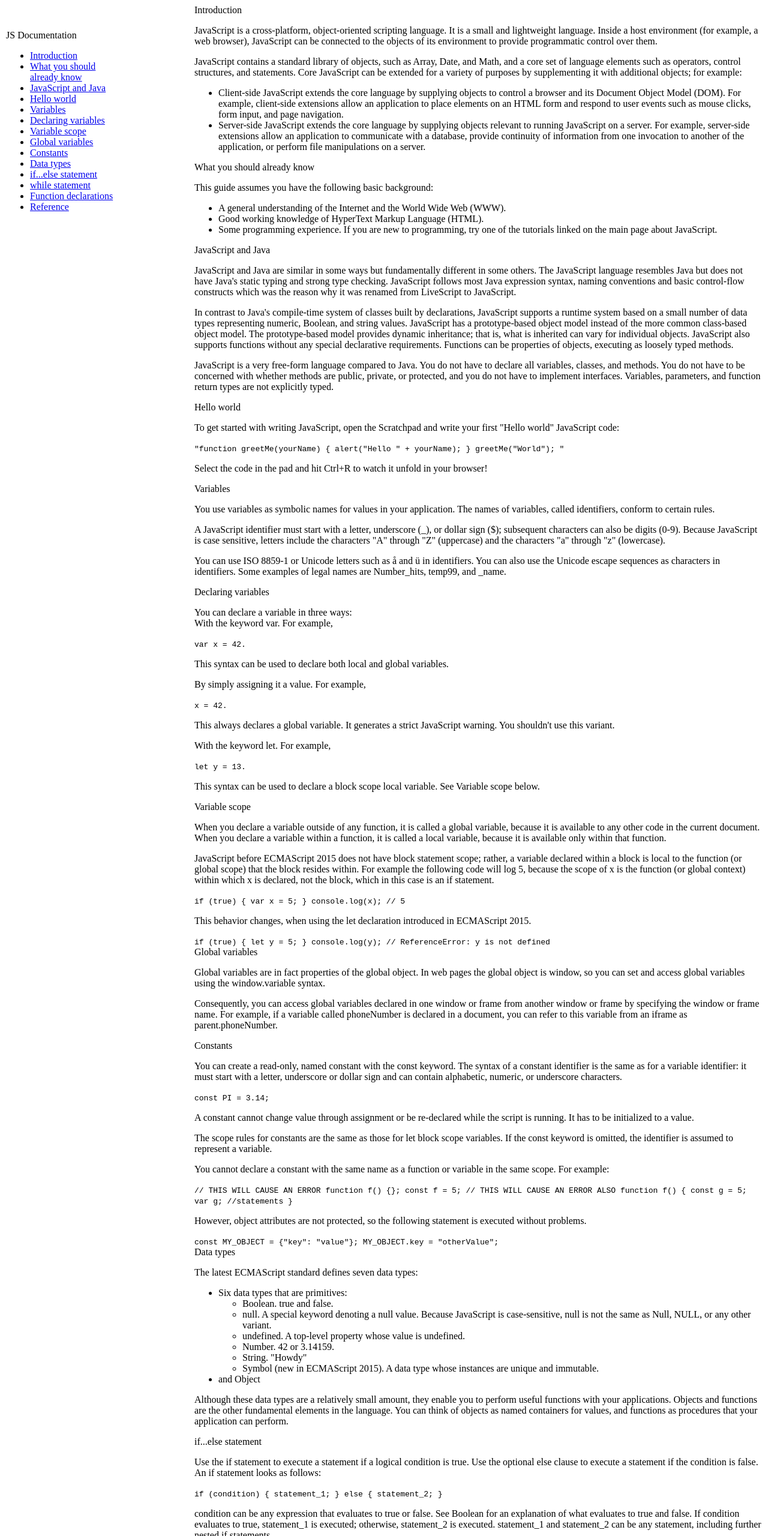
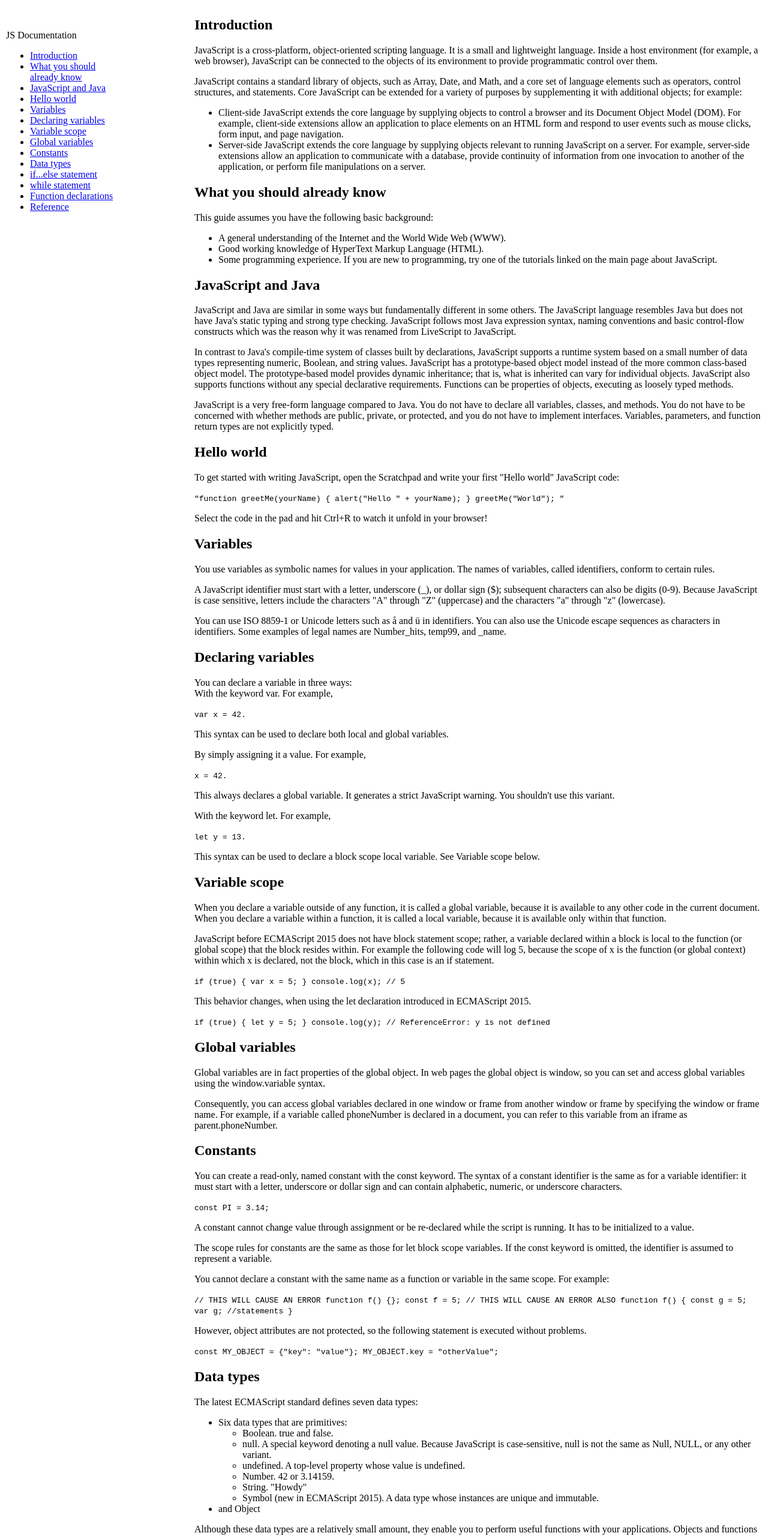
Before and after one commit to tambasii/tech_documentation, a plain HTML site: page index.html in a window 1280 px wide. Shown: the top 2560 px of the page at 60% size. Drawn offline with Linux system fonts and the light colour scheme.

Commit message:
made some changes on two lines

```diff
--- a/index.html
+++ b/index.html
@@ -23,7 +23,7 @@
         <li><a href="#Global_variables" class="nav-link">Global variables</a></li>
         <li><a href="#Constants" class="nav-link">Constants</a></li>
         <li><a href="#Data_types" class="nav-link">Data types</a></li>
-        <li><a href="#if...else statement" class="nav-link">if...else statement</a></li>
+        <li><a href="#if...else_statement" class="nav-link">if...else statement</a></li>
         <li><a href="#while_statement" class="nav-link">while statement</a></li>
         <li><a href="#Function_declarations" class="nav-link">Function declarations</a></li>
         <li><a href="#Reference" class="nav-link">Reference</a></li>
@@ -34,7 +34,7 @@
     <main id="main-doc">
 
       <section class="main-section" id="Introduction">
-        <header>Introduction</header>
+        <header><h2>Introduction</h2></header>
         <p>JavaScript is a cross-platform, object-oriented scripting language. It is a small and lightweight language. Inside a host environment (for example, a web browser), JavaScript can be connected to the objects of its environment to provide programmatic control over them.</p>
         <p>JavaScript contains a standard library of objects, such as Array, Date, and Math, and a core set of language elements such as operators, control structures, and statements. Core JavaScript can be extended for a variety of purposes by supplementing it with additional objects; for example:</p>
         <ul>
@@ -45,7 +45,7 @@
 
 
       <section class="main-section" id="What_you_should_already_know">
-        <header>What you should already know</header>
+        <header><h2>What you should already know</h2></header>
         <p>This guide assumes you have the following basic background:</p>
         <ul>
           <li>A general understanding of the Internet and the World Wide Web (WWW).</li>
@@ -58,7 +58,7 @@
 
 
       <section class="main-section" id="JavaScript_and_Java">
-        <header>JavaScript and Java</header>
+        <header><h2>JavaScript and Java</h2></header>
         <p>JavaScript and Java are similar in some ways but fundamentally different in some others. The JavaScript language resembles Java but does not have Java's static typing and strong type checking. JavaScript follows most Java expression syntax, naming conventions and basic control-flow constructs which was the reason why it was renamed from LiveScript to JavaScript.</p>
         <p>In contrast to Java's compile-time system of classes built by declarations, JavaScript supports a runtime system based on a small number of data types representing numeric, Boolean, and string values. JavaScript has a prototype-based object model instead of the more common class-based object model. The prototype-based model provides dynamic inheritance; that is, what is inherited can vary for individual objects. JavaScript also supports functions without any special declarative requirements. Functions can be properties of objects, executing as loosely typed methods.</p>
         <p>JavaScript is a very free-form language compared to Java. You do not have to declare all variables, classes, and methods. You do not have to be concerned with whether methods are public, private, or protected, and you do not have to implement interfaces. Variables, parameters, and function return types are not explicitly typed.</p>
@@ -67,7 +67,7 @@
 
 
       <section class="main-section" id="Hello_world">
-        <header>Hello world</header>
+        <header><h2>Hello world</h2></header>
         <p>To get started with writing JavaScript, open the Scratchpad and write your first "Hello world" JavaScript code:</p>
         <code>"function greetMe(yourName) { alert("Hello " + yourName); } greetMe("World"); "</code>
         <p>Select the code in the pad and hit Ctrl+R to watch it unfold in your browser!</p>
@@ -75,7 +75,7 @@
 
 
       <section class="main-section" id="Variables">
-        <header>Variables</header>
+        <header><h2>Variables</h2></header>
         <p>You use variables as symbolic names for values in your application. The names of variables, called identifiers, conform to certain rules.</p>
         <p>A JavaScript identifier must start with a letter, underscore (_), or dollar sign ($); subsequent characters can also be digits (0-9). Because JavaScript is case sensitive, letters include the characters "A" through "Z" (uppercase) and the characters "a" through "z" (lowercase).</p>
         <p>You can use ISO 8859-1 or Unicode letters such as å and ü in identifiers. You can also use the Unicode escape sequences as characters in identifiers. Some examples of legal names are Number_hits, temp99, and _name.</p>
@@ -83,7 +83,7 @@
 
 
       <section class="main-section" id="Declaring_variables">
-        <header>Declaring variables</header>
+        <header><h2>Declaring variables</h2></header>
         <p>You can declare a variable in three ways: <br>With the keyword var. For example, </p>
 
         <code>var x = 42.</code>
@@ -102,7 +102,7 @@
 
 
       <section class="main-section" id="Variable_scope">
-        <header>Variable scope</header>
+        <header><h2>Variable scope</h2></header>
         <p>
           When you declare a variable outside of any function, it is called a global variable, because it is available to any other code in the current document. When you declare a variable within a function, it is called a local variable, because it is available only within that function. </p>
 
@@ -116,7 +116,7 @@ not defined</code>
 
 
       <section class="main-section" id="Global_variables">
-        <header>Global variables</header>
+        <header><h2>Global variables</h2></header>
         <p>Global variables are in fact properties of the global object. In web pages the global object is window, so you can set and access global variables using the window.variable syntax.</p>
 
         <p>Consequently, you can access global variables declared in one window or frame from another window or frame by specifying the window or frame name. For example, if a variable called phoneNumber is declared in a document, you can refer to this variable from an iframe as parent.phoneNumber.</p>
@@ -124,7 +124,7 @@ not defined</code>
 
 
       <section class="main-section" id="Constants">
-        <header>Constants</header>
+        <header><h2>Constants</h2></header>
         <p>You can create a read-only, named constant with the const keyword. The syntax of a constant identifier is the same as for a variable identifier: it must start with a letter, underscore or dollar sign and can contain alphabetic, numeric, or underscore characters.</p>
         <code>const PI = 3.14;</code>
         <p>A constant cannot change value through assignment or be re-declared while the script is running. It has to be initialized to a value.
@@ -148,7 +148,7 @@ WILL CAUSE AN ERROR ALSO function f() { const g = 5; var g;
 
 
       <section class="main-section" id="Data_types">
-        <header>Data types</header>
+        <header><h2>Data types</h2></header>
         <p>The latest ECMAScript standard defines seven data types:</p>
           <ul>
             <li>Six data types that are primitives:
@@ -172,8 +172,8 @@ WILL CAUSE AN ERROR ALSO function f() { const g = 5; var g;
         </section>
 
 
-      <section class="main-section" id="if...else statement">
-        <header>if...else statement</header>
+      <section class="main-section" id="if...else_statement">
+        <header><h2>if...else statement</h2></header>
         <p>Use the if statement to execute a statement if a logical condition is true. Use the optional else clause to execute a statement if the condition is false. An if statement looks as follows:</p>
         <code>if (condition) { statement_1; } else { statement_2; }</code>
         <p>condition can be any expression that evaluates to true or false. See Boolean for an explanation of what evaluates to true and false. If condition evaluates to true, statement_1 is executed; otherwise, statement_2 is executed. statement_1 and statement_2 can be any statement, including further nested if statements.</p>
@@ -197,7 +197,7 @@ statement_4_runs_if_condition_is_false; }</code>
 
 
       <section class="main-section" id="while_statement">
-        <header>while statement</header>
+        <header><h2>while statement</h2></header>
         <p>A while statement executes its statements as long as a specified condition evaluates to true. A while statement looks as follows:</p>
         <code>while (condition) statement</code>
         <p>If the condition becomes false, statement within the loop stops executing and control passes to the statement following the loop.</p>
@@ -218,7 +218,7 @@ statement_4_runs_if_condition_is_false; }</code>
 
 
       <section class="main-section" id="Function_declarations">
-        <header>Function declarations</header>
+        <header><h2>Function declarations</h2></header>
         <p>A function definition (also called a function declaration, or function statement) consists of the function keyword, followed by:</p>
         <ul>
           <li>The name of the function.</li>
@@ -235,7 +235,7 @@ statement_4_runs_if_condition_is_false; }</code>
 
 
       <section class="main-section" id="Reference">
-        <header>Reference</header>
+        <header><h2>Reference</h2></header>
        <ul>
          <li>All the documentation in this page is taken from <a href="https://developer.mozilla.org/en-US/docs/Web/JavaScript/Guide">MDN</a></li>
          </ul>
```
